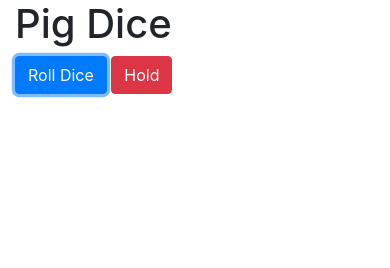
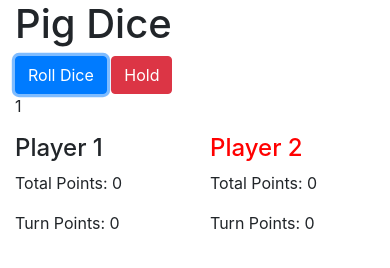
Before and after one commit to gpuett/pig-dice-with-karma, a plain HTML site: page index.html in a window 390 px wide. Both pictures are taken after a click on the button "Roll Dice". Drawn offline with Linux system fonts and the light colour scheme.

Commit message:
Add html and css elements.

```diff
--- a/css/styles.css
+++ b/css/styles.css
@@ -0,0 +1,3 @@
+.highlight {
+  color: red;
+}
--- a/index.html
+++ b/index.html
@@ -12,6 +12,21 @@
       <h1>Pig Dice</h1>
       <button type="button" id="roll" class="btn btn-primary">Roll Dice</button>
       <button type="button" id="hold" class="btn btn-danger">Hold</button>
+      <div id="dice">
+        <p></p>
+      </div>
+      <div class="row">
+        <div class="col col-md">
+          <h4 class="highlight" id="p1">Player 1</h4>
+          <p>Total Points: <span id="p1TotalPoints"></span></p>
+          <p>Turn Points: <span id="p1TurnPoints"></span></p>
+        </div>
+        <div class="col col-md">
+          <h4 id="p2">Player 2</h4>
+          <p>Total Points: <span id="p2TotalPoints"></span></p>
+          <p>Turn Points: <span id="p2TurnPoints"></span></p>
+        </div>
+      </div>
     </div>
   </body>
 </html>
--- a/js/scripts.js
+++ b/js/scripts.js
@@ -8,9 +8,6 @@ Player.prototype.addRollPoints = function (points) {
   this.turnPoints += points;
 };
 
-function endTurnDecider() {
-  this.status = false;
-}
 
 function rollDice(){
   return (Math.floor(Math.random() * 6)) + 1;
@@ -18,43 +15,57 @@ function rollDice(){
 
 var player1 = new Player("Garnett");
 var player2 = new Player("Brea");
-var endTurn = new endTurnDecider();
 
 var currentPlayer = player1;
 
+function switchPlayer() {
+  if (currentPlayer === player1){
+    currentPlayer = player2;
+  } else {
+    currentPlayer = player1;
+  }
+}
+
+function sumPoints() {
+  currentPlayer.totalPoints += currentPlayer.turnPoints;
+  currentPlayer.turnPoints = 0;
+}
+
 function play(){
   var rollPoints = rollDice();
-  console.log(rollPoints);
   if (rollPoints === 1) {
-    endTurn.status = true;
     currentPlayer.turnPoints = 0;
-  }
-  if (endTurn.status === true) {
-    console.log("end");
-    currentPlayer.totalPoints += currentPlayer.turnPoints;
-    currentPlayer.turnPoints = 0;
-    console.log(currentPlayer);
-    if (currentPlayer === player1){
-      currentPlayer = player2;
-    } else {
-      currentPlayer = player1;
-    }
-    endTurn.status = false;
+    switchPlayer();
   }
   else {
     currentPlayer.addRollPoints(rollPoints);
-    console.log(currentPlayer);
   }
+  console.log(player1);
+  console.log(player2);
+  return rollPoints;
 }
 
 
 $(document).ready(function() {
   $("#roll").click(function(event) {
     event.preventDefault();
-    play();
+    var points = play();
+    $("#dice p").text(points);
+    $("#p1TotalPoints").text(player1.totalPoints);
+    $("#p1TurnPoints").text(player1.turnPoints);
+    $("#p2TotalPoints").text(player2.totalPoints);
+    $("#p2TurnPoints").text(player2.turnPoints);
+    if (currentPlayer === player2) {
+      $("#p1").removeClass("highlight");
+      $("#p2").addClass("highlight");
+    } else {
+      $("#p2").removeClass("highlight");
+      $("#p1").addClass("highlight");
+    }
   });
   $("#hold").click(function(event) {
     event.preventDefault();
-    endTurn.status = true;
+    sumPoints();
+    switchPlayer();
   });
 });
```
